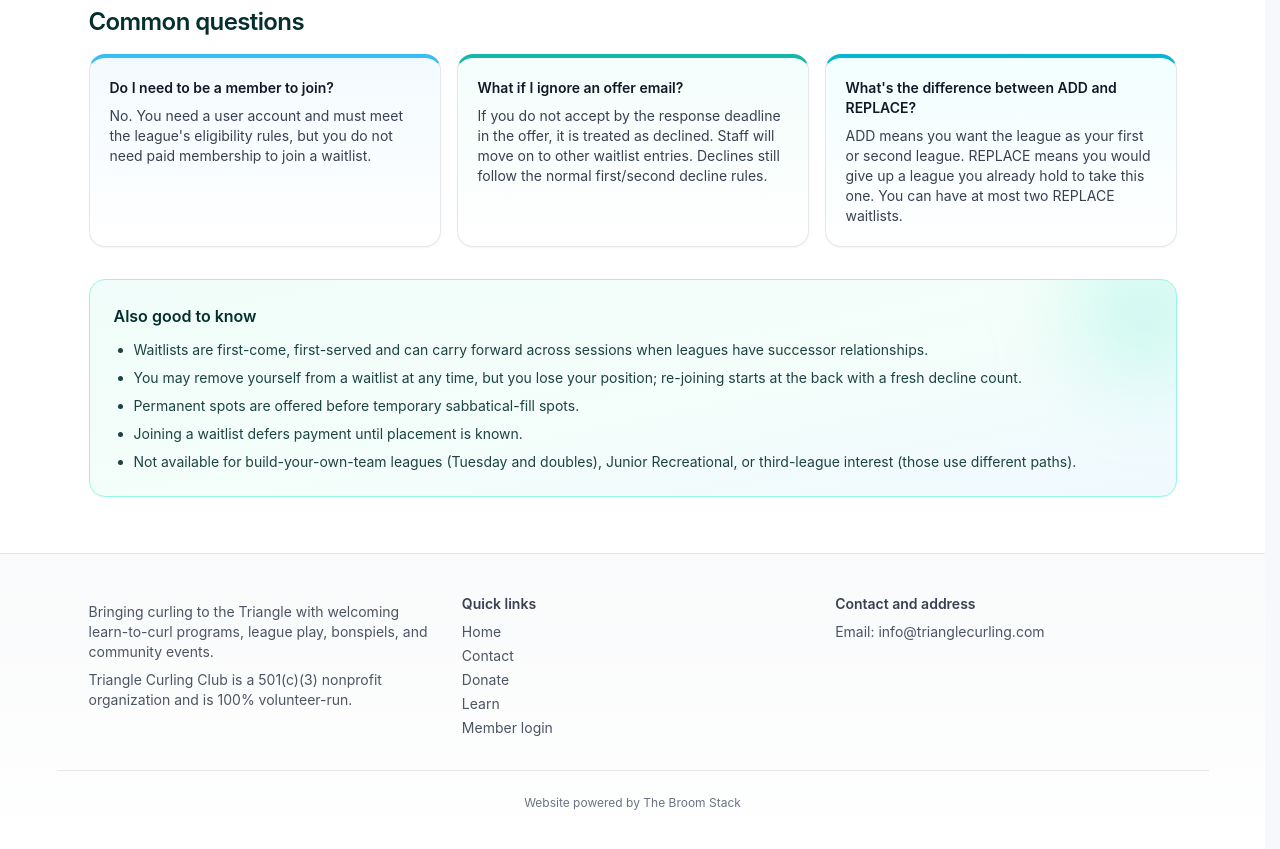
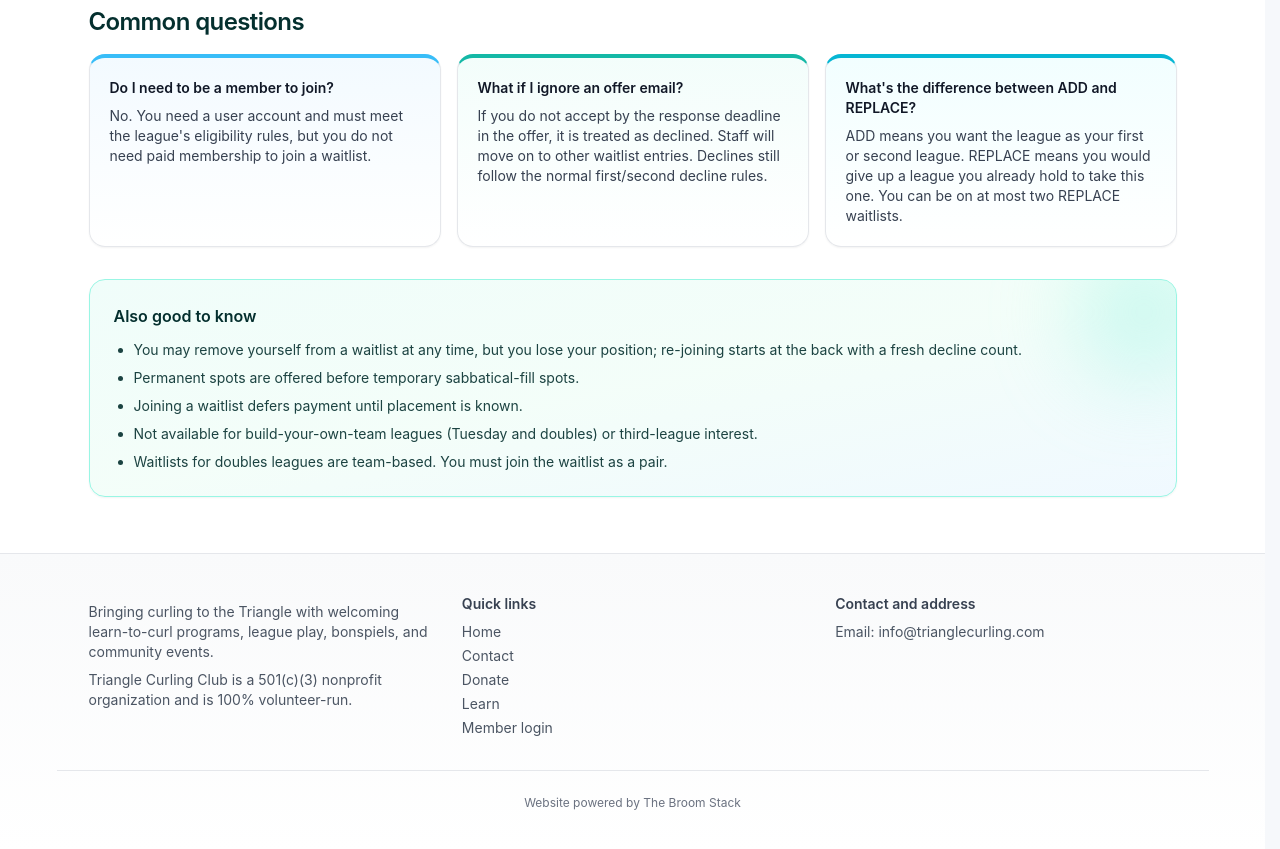
Before and after one commit to trianglecurling/spares, a React (Vite) app in the folder frontend/: page /explainers/waitlists in a window 1280 px wide. Shown: the part 1000-1849 px from the top of the page. Built offline with nearby package versions, Linux system fonts and the light colour scheme; no server answers.

Commit message:
Waitlist explainer updates

```diff
--- a/frontend/src/pages/explainers/WaitlistsExplainerPage.tsx
+++ b/frontend/src/pages/explainers/WaitlistsExplainerPage.tsx
@@ -18,17 +18,17 @@ const faqItems: Array<{ question: string; answer: string; accent: string }> = [
   {
     question: "What's the difference between ADD and REPLACE?",
     answer:
-      'ADD means you want the league as your first or second league. REPLACE means you would give up a league you already hold to take this one. You can have at most two REPLACE waitlists.',
+      'ADD means you want the league as your first or second league. REPLACE means you would give up a league you already hold to take this one. You can be on at most two REPLACE waitlists.',
     accent: 'border-t-cyan-500 bg-gradient-to-b from-cyan-50/70 to-white',
   },
 ];
 
 const alsoKnowItems: string[] = [
-  'Waitlists are first-come, first-served and can carry forward across sessions when leagues have successor relationships.',
   'You may remove yourself from a waitlist at any time, but you lose your position; re-joining starts at the back with a fresh decline count.',
   'Permanent spots are offered before temporary sabbatical-fill spots.',
   'Joining a waitlist defers payment until placement is known.',
-  'Not available for build-your-own-team leagues (Tuesday and doubles), Junior Recreational, or third-league interest (those use different paths).',
+  'Not available for build-your-own-team leagues (Tuesday and doubles) or third-league interest.',
+  'Waitlists for doubles leagues are team-based. You must join the waitlist as a pair.'
 ];
 
 export default function WaitlistsExplainerPage() {
```
